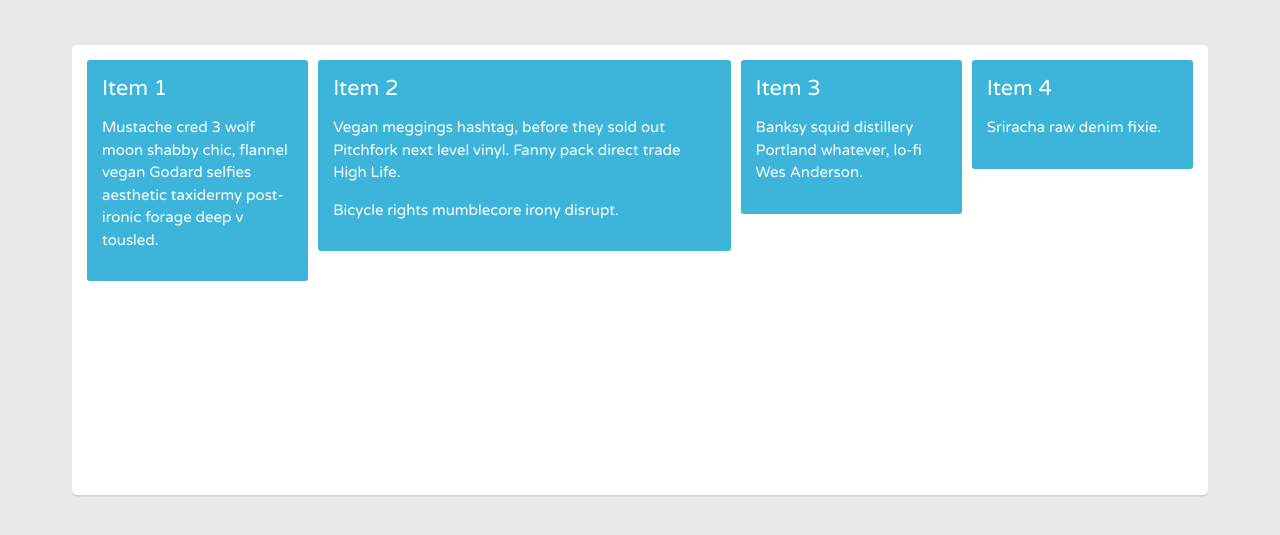
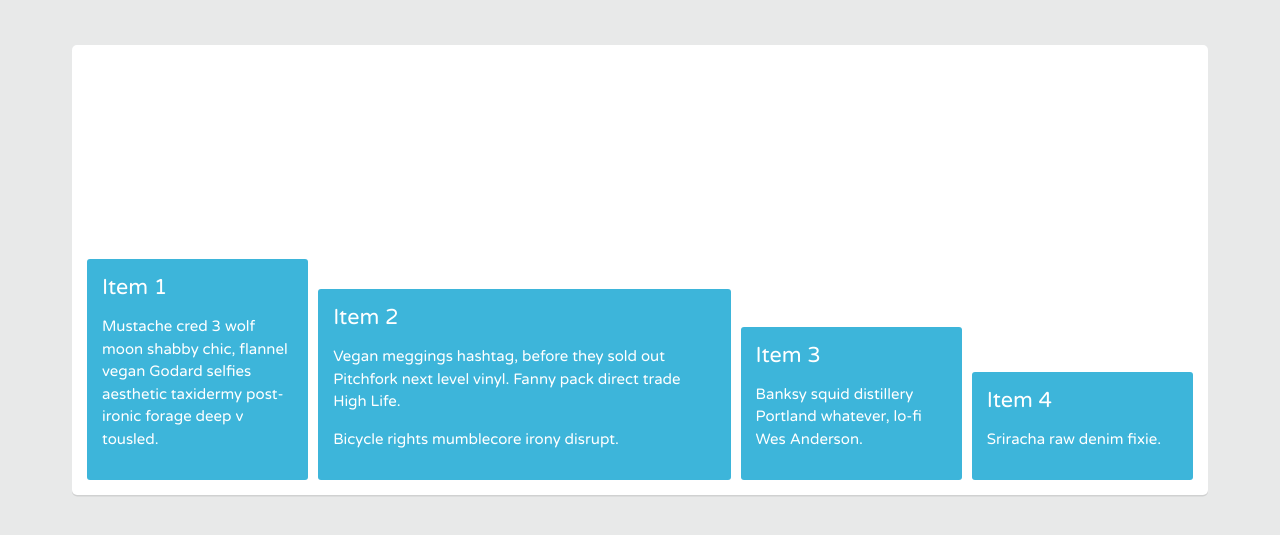
Before and after one commit to llogan382/practice-code, a PHP site: page /flexbox-css-course/index.html in a window 1280 px wide. Shown: the top 535 px of the page. Run offline with PHP 8.4, Linux system fonts and the light colour scheme.

Commit message:
Aligns vertiacally to the bottom

```diff
--- a/flexbox-css-course/css/flexbox.css
+++ b/flexbox-css-course/css/flexbox.css
@@ -7,7 +7,7 @@
 	display: flex;
 	flex-wrap: wrap;
 	height: 450px;
-	align-items: flex-start;
+	align-items: flex-end;
 }
 
 .item {
```
